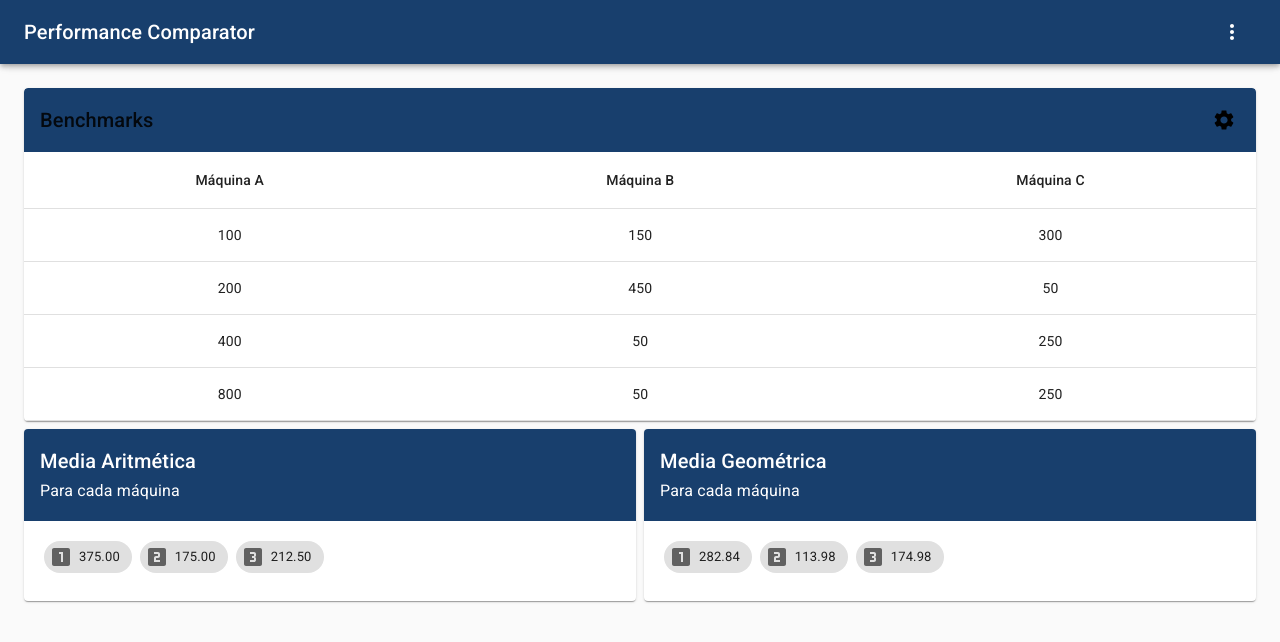
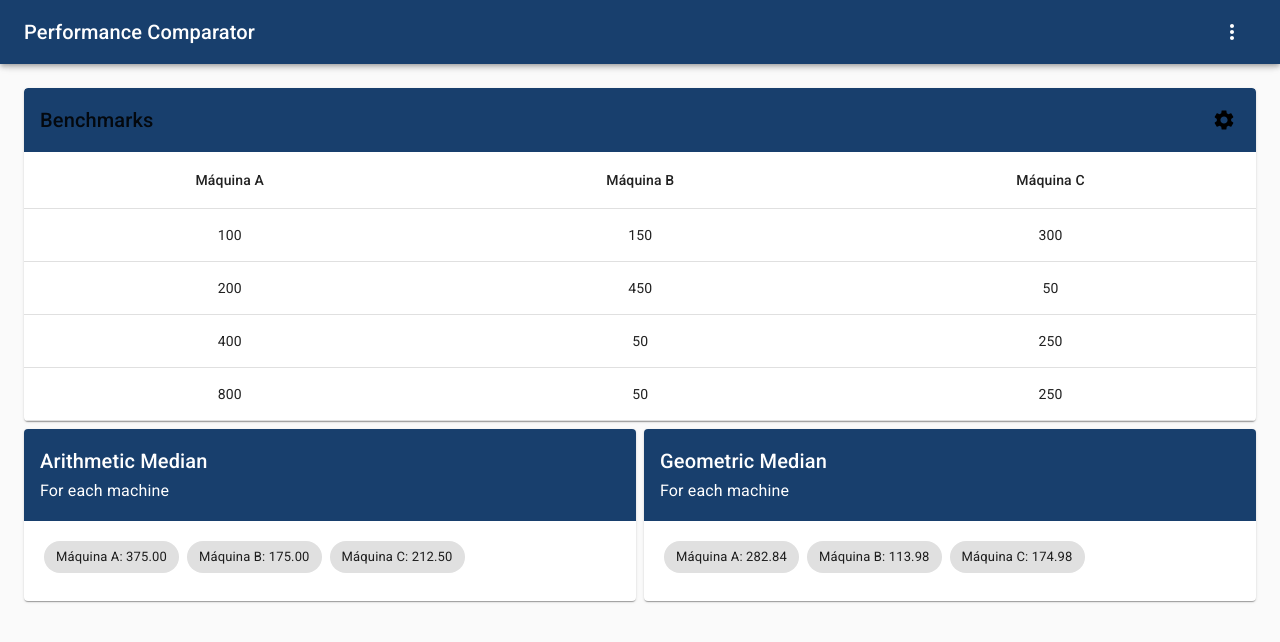
Before and after one commit to reloadedhead/performance-comparator, a React (Create React App) app: page / in a window 1280 px wide. Shown: the top 642 px of the page. Built offline with nearby package versions, Linux system fonts and the light colour scheme.

Commit message:
refactors result card component

```diff
--- a/src/components/result-card/index.tsx
+++ b/src/components/result-card/index.tsx
@@ -9,24 +9,11 @@ import {
   Theme,
   Typography,
 } from '@material-ui/core';
-import LooksOneIcon from '@material-ui/icons/LooksOne';
-import LooksTwoIcon from '@material-ui/icons/LooksTwo';
-import Looks3Icon from '@material-ui/icons/Looks3';
-import Looks4Icon from '@material-ui/icons/Looks4';
-import Looks5Icon from '@material-ui/icons/Looks5';
-import Looks6Icon from '@material-ui/icons/Looks6';
-
-const iconMap: { [key: number]: JSX.Element } = {
-  0: <LooksOneIcon />,
-  1: <LooksTwoIcon />,
-  2: <Looks3Icon />,
-  3: <Looks4Icon />,
-  4: <Looks5Icon />,
-  5: <Looks6Icon />,
-};
+import { Result } from '../../types';
+import { useTranslation } from 'react-i18next';
 
 interface ResultCardProps {
-  values: number[];
+  results: Result[];
   title: string;
 }
 
@@ -44,8 +31,9 @@ const useStyles = makeStyles((theme: Theme) =>
   })
 );
 
-const ResultCard: FunctionComponent<ResultCardProps> = ({ values, title }) => {
+const ResultCard: FunctionComponent<ResultCardProps> = ({ results, title }) => {
   const classes = useStyles();
+  const { t } = useTranslation();
   return (
     <Card>
       <CardHeader
@@ -57,16 +45,15 @@ const ResultCard: FunctionComponent<ResultCardProps> = ({ values, title }) => {
         }
         subheader={
           <Typography variant="subtitle1" className={classes.title}>
-            {'Para cada máquina'}
+            {t('main.results.subtitle')}
           </Typography>
         }
       />
       <CardContent>
-        {values.map((value, index) => (
+        {results.map(result => (
           <Chip
-            key={`benchmark-chip-${index}`}
-            icon={iconMap[index]}
-            label={value.toFixed(2)}
+            key={`benchmark-chip-${result.machineId}`}
+            label={`${result.machineId}: ${result.value.toFixed(2)}`}
             className={classes.chip}
           />
         ))}
--- a/src/pages/main/index.tsx
+++ b/src/pages/main/index.tsx
@@ -1,11 +1,13 @@
 import { Grid } from '@material-ui/core';
 import React from 'react';
+import { useTranslation } from 'react-i18next';
 import ResultCard from '../../components/result-card';
 import BenchmarkTable from '../../components/table';
 import { useBenchmarks } from '../../contexts/benchmarks';
 
 const MainPage = () => {
   const { machines, benchmarks, getArithmeticMedian, getGeometricMedian } = useBenchmarks();
+  const { t } = useTranslation();
 
   return (
     <Grid container spacing={1}>
@@ -14,14 +16,17 @@ const MainPage = () => {
       </Grid>
       <Grid item xs={6}>
         <ResultCard
-          title="Media Aritmética"
-          values={machines.map(machineId => getArithmeticMedian(machineId))}
+          title={t('main.results.arithmeticMedian')}
+          results={machines.map(machineId => ({
+            machineId,
+            value: getArithmeticMedian(machineId),
+          }))}
         />
       </Grid>
       <Grid item xs={6}>
         <ResultCard
-          title="Media Geométrica"
-          values={machines.map(machineId => getGeometricMedian(machineId))}
+          title={t('main.results.geometricMedian')}
+          results={machines.map(machineId => ({ machineId, value: getGeometricMedian(machineId) }))}
         />
       </Grid>
     </Grid>
--- a/src/static/locales/en-US.json
+++ b/src/static/locales/en-US.json
@@ -17,5 +17,12 @@
       "body": "This app was developed with much love (so wow) by Tomás García Gobet and Matías Gallo in 2019. This app can work offline! If your browser hasn't asked for it yet, you can simply add it to your home screen. This app is open source, so if you want to contribute below, you are more than welcome!",
       "repo": "Repo"
     }
+  },
+  "main": {
+    "results": {
+      "subtitle": "For each machine",
+      "arithmeticMedian": "Arithmetic Median",
+      "geometricMedian": "Geometric Median"
+    }
   }
 }
--- a/src/static/locales/es-AR.json
+++ b/src/static/locales/es-AR.json
@@ -25,5 +25,12 @@
       "body": "Esta app fue desarrollada con mucho 💝 por Tomás García Gobet y Matías Gallo en el 2019. ¿Sabías que la app puede funcionar offline? ¡Sí! Si el navegador no te lo ofreció, la podés agregar a tu pantalla de inicio. Súper 🆒. Si tenés ganas, podés contribuir al desarrollo de esta app, siguiendo el enlace debajo al repositorio.",
       "repo": "Repo"
     }
+  },
+  "main": {
+    "results": {
+      "subtitle": "Para cada máquina",
+      "arithmeticMedian": "Media Aritmética",
+      "geometricMedian": "Media Geométrica"
+    }
   }
 }
--- a/src/types/index.ts
+++ b/src/types/index.ts
@@ -13,3 +13,8 @@ export type Option = {
   component: 'a' | 'button';
   href?: string;
 };
+
+export type Result = {
+  machineId: string;
+  value: number;
+};
```
